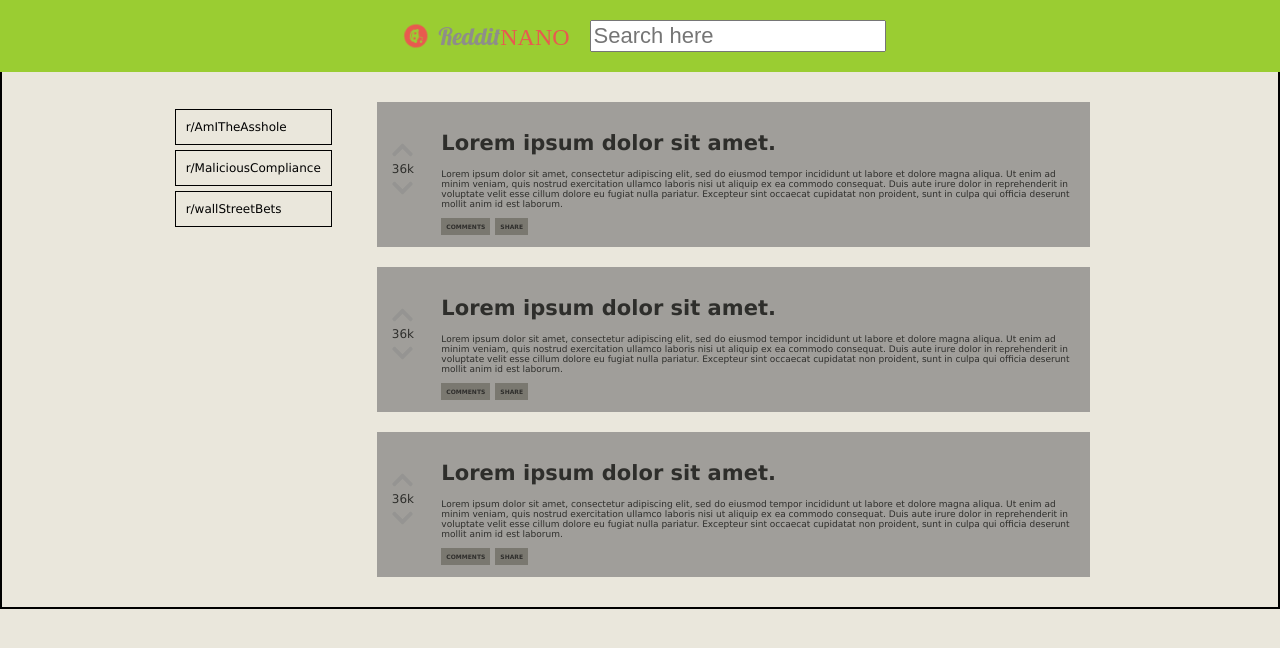
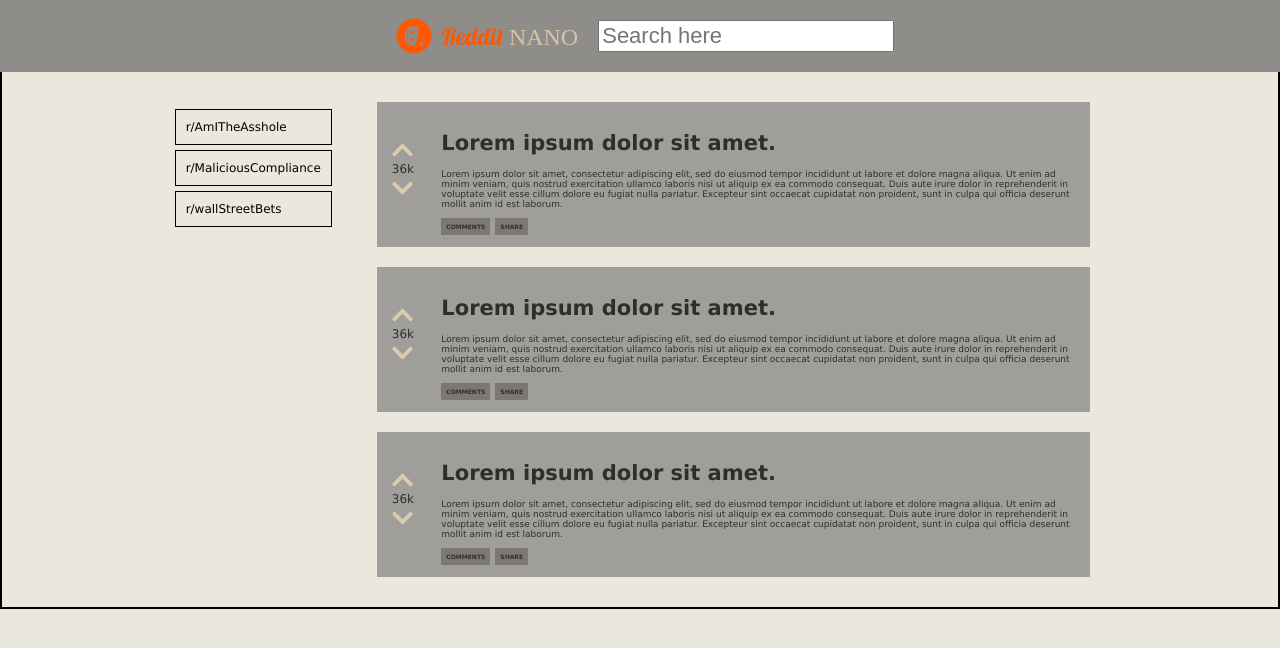
Before and after one commit to innoc3ntt/reddit-nano, a React (Create React App) app: page / in a window 1280 px wide. Shown: the top 648 px of the page. Built offline with nearby package versions, Linux system fonts and the light colour scheme; a web font is replaced by a local one.

Commit message:
some colours updated

```diff
--- a/public/index.css
+++ b/public/index.css
@@ -5,6 +5,7 @@
   --darker-gray: #5f5d56;
   --light-pink: #e98074;
   --intense-pink: #e85a4f;
+  --reddit-orange: #ff5700;
   background-color: var(--cream);
   box-sizing: border-box;
   font-family: Verdana, Geneva, Tahoma, sans-serif;
@@ -28,12 +29,12 @@ p {
 
 .titleReddit {
   font-family: "Lobster";
-  color: var(--dark-gray);
+  color: var(--reddit-orange);
   font-size: 2rem;
 }
 
 .titleNano {
-  color: var(--intense-pink);
+  color: var(--light-brown);
   font-family: "Zen Tokyo Zoo", cursive;
   font-size: 2rem;
 }
@@ -94,7 +95,7 @@ li {
   position: fixed;
   z-index: 10;
   opacity: 1;
-  background-color: yellowgreen;
+  background-color: var(--dark-gray);
   padding: 10px;
 }
 
--- a/src/app/App.js
+++ b/src/app/App.js
@@ -14,12 +14,12 @@ function App() {
       <div className="Search-bar">
         <FontAwesomeIcon
           icon={["fab", "reddit"]}
-          size="2x"
-          color="#e85a4f"
+          size="3x"
+          color="#FF5700"
           className="App-logo"
         />
         <div>
-          <span className="titleReddit">Reddit</span>
+          <span className="titleReddit">Reddit </span>
           <span className="titleNano">NANO</span>
         </div>
         <SearchBar />
--- a/src/features/listing/Listing.js
+++ b/src/features/listing/Listing.js
@@ -5,9 +5,9 @@ export default function Listing() {
   return (
     <div className="listing">
       <div className="info">
-        <FontAwesomeIcon icon="chevron-up" size="2x" color="gray" />
+        <FontAwesomeIcon icon="chevron-up" size="2x" color="#d8c3a5" />
         <span>36k</span>
-        <FontAwesomeIcon icon="chevron-down" size="2x" color="gray" />
+        <FontAwesomeIcon icon="chevron-down" size="2x" color="#d8c3a5" />
       </div>
       <div className="listingContent">
         <h1> Lorem ipsum dolor sit amet.</h1>
```
